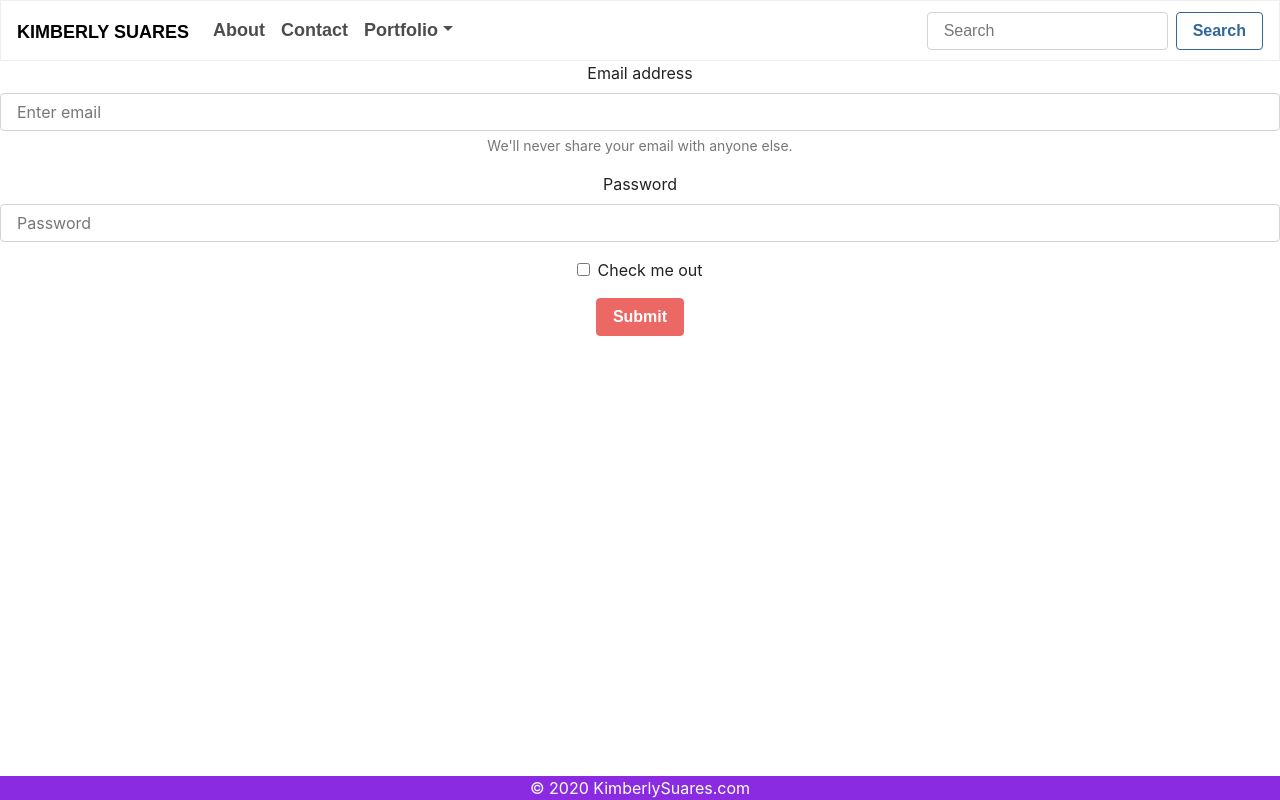
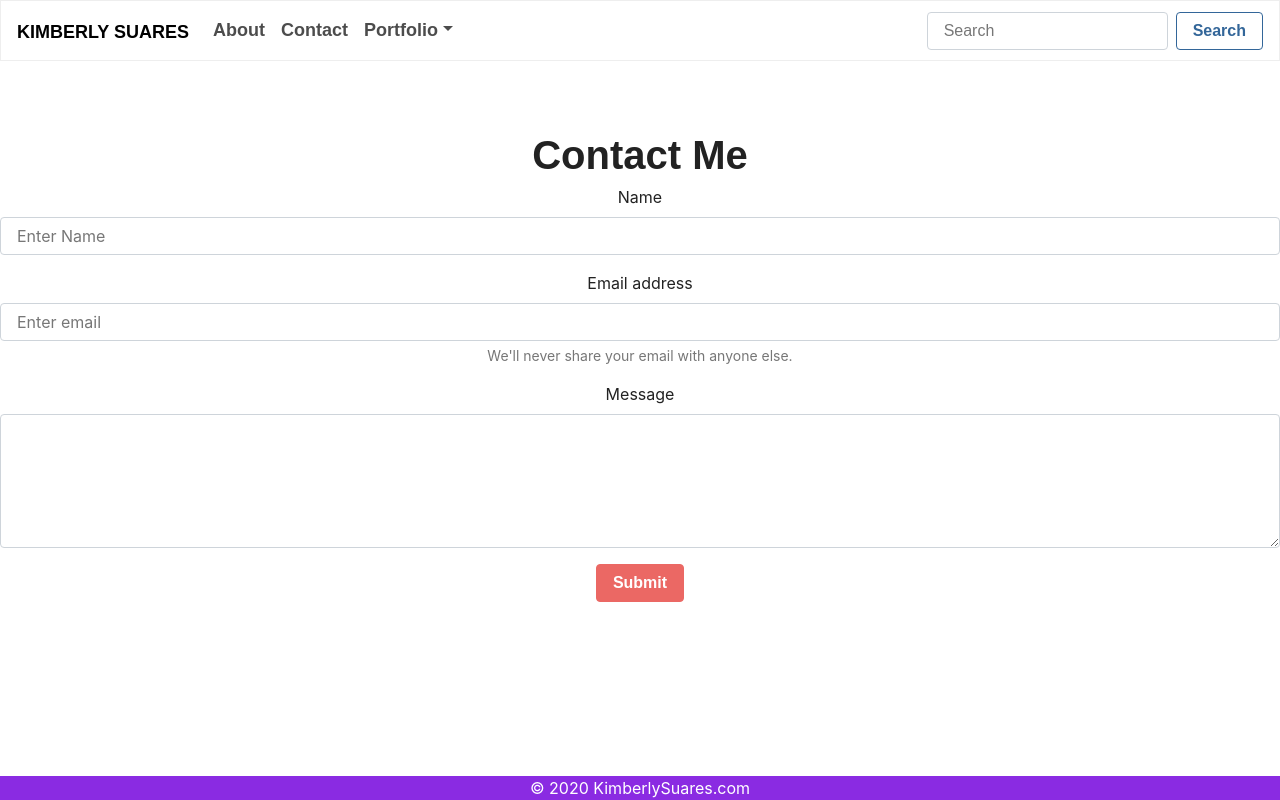
Before and after one commit to ksuares1/kimberly-, a React (Create React App) app in the folder client/: page /contact in a window 1280 px wide. Built offline with nearby package versions, Linux system fonts and the light colour scheme; a web font is replaced by a local one.

Commit message:
added textarea to contact page

```diff
--- a/client/src/components/Contact/index.js
+++ b/client/src/components/Contact/index.js
@@ -3,9 +3,17 @@ import Form from "react-bootstrap/Form";
 import Button from "react-bootstrap/Button";
 
 
-function ContactForm(){
-    return(
+function ContactForm() {
+  return (
     <Form>
+      <br>
+      </br>
+      <h1>Contact Me</h1>
+      <Form.Group controlId="formBasicEmail">
+        <Form.Label>Name</Form.Label>
+        <Form.Control type="name" placeholder="Enter Name" />
+      </Form.Group>
+
       <Form.Group controlId="formBasicEmail">
         <Form.Label>Email address</Form.Label>
         <Form.Control type="email" placeholder="Enter email" />
@@ -14,13 +22,16 @@ function ContactForm(){
     </Form.Text>
       </Form.Group>
 
-  <Form.Group controlId="formBasicPassword">
-    <Form.Label>Password</Form.Label>
-    <Form.Control type="password" placeholder="Password" />
-  </Form.Group>
-  <Form.Group controlId="formBasicCheckbox">
-    <Form.Check type="checkbox" label="Check me out" />
-  </Form.Group>
+      <div className="form-group">
+        <label htmlFor="exampleFormControlTextarea1">
+          Message
+            </label>
+        <textarea
+          className="form-control"
+          id="exampleFormControlTextarea1"
+          rows="5"
+        />
+      </div>
       <Button variant="primary" type="submit">
         Submit
   </Button>
--- a/client/src/pages/Contact.js
+++ b/client/src/pages/Contact.js
@@ -3,7 +3,13 @@ import ContactForm from "../components/Contact";
 
 const ContactPage=()=>{
     return(
+        <div>
+            <br>
+            </br>
+            <br>
+            </br>
         <ContactForm/>
+        </div>
     )
 }
 export default ContactPage;
```
Lines whose indentation alone changed are shown as unchanged.
